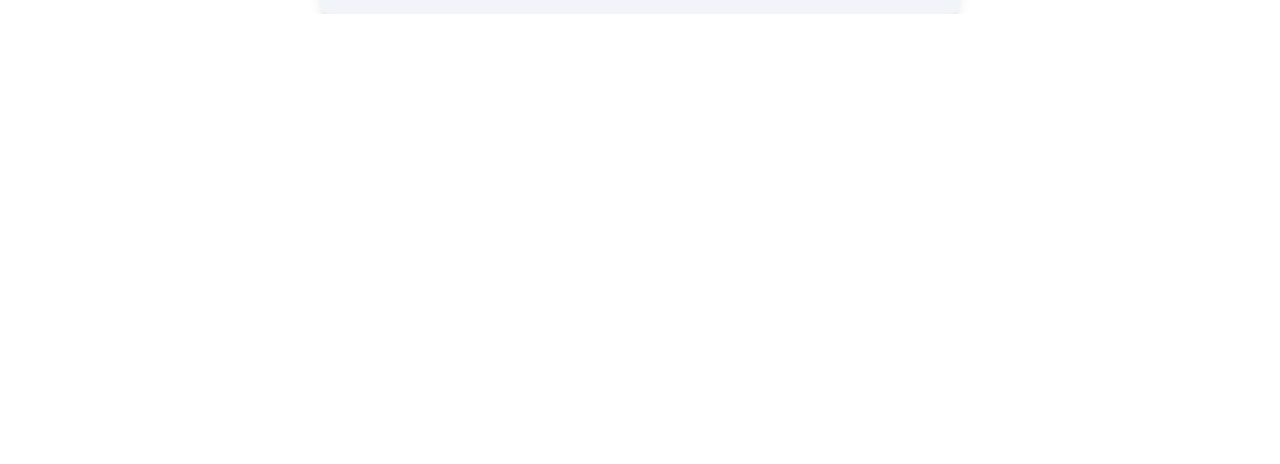
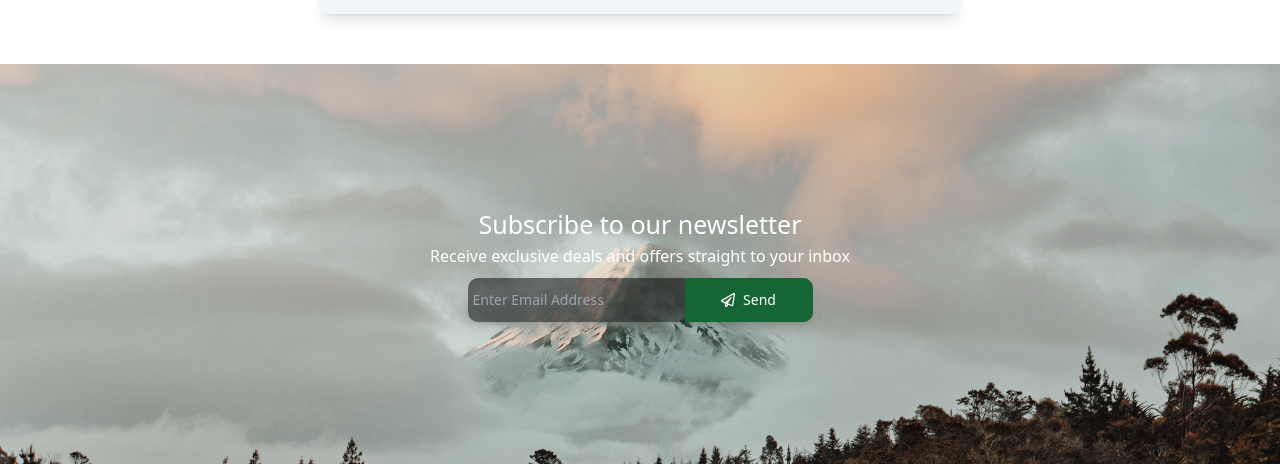
Before and after one commit to Havrushchenko/react-dream-trip, a React (Create React App) app in the folder client/: page /home in a window 1280 px wide. Shown: the part 910-1374 px from the top of the page. Before the commit the page ends 924 px from the top, so only its background shows below. Built offline with nearby package versions, Linux system fonts and the light colour scheme.

Commit message:
added Subscription component

```diff
--- a/client/src/App.js
+++ b/client/src/App.js
@@ -2,7 +2,8 @@ import React from 'react';
 import { Route, Routes } from "react-router-dom";
 import { Nav } from './components/Nav';
 import { Search } from './components/Search';
-import { Card } from './components/Card'
+import { Card } from './components/Card';
+import { Subscribtion } from './components/Subscribtion';
 
 function App() {
   return (
@@ -10,6 +11,7 @@ function App() {
     <Nav></Nav>
     <Search></Search>
     <Card></Card>
+    <Subscribtion></Subscribtion>
     </>
   );
 }
--- a/client/src/components/Card/index.js
+++ b/client/src/components/Card/index.js
@@ -5,7 +5,7 @@ import { MdAirplaneTicket } from 'react-icons/md'
 export function Card() {
     return (
         <div class="flex justify-center">
-        <div class="result-card-wrapper w-2/4 bg-white flex flex-col rounded-[10px] overflow-hidden shadow-lg">
+        <div class="result-card-wrapper w-2/4 bg-white flex flex-col rounded-[10px] overflow-hidden shadow-lg mb-[50px]">
             <div class="flex flex-row items-baseline flex-nowrap bg-grey p-2">
                 <IoIosAirplane className="icon"/>
                 <h1 class="ml-2 uppercase font-bold text-slate-600">departure</h1>
--- a/client/src/components/Search/index.js
+++ b/client/src/components/Search/index.js
@@ -19,11 +19,11 @@ export function Search() {
     return (
         <div className="flex flex-col items-center justify-center shadow-lg mx-[50px] my-[50px] mt-[150px]">
             <video className="video rounded-[10px] h-[500px] w-[100%] object-cover" src={backgroundVideo} muted autoPlay loop />
-            <div className="absolute mt-[-210px]">
+            <div className="absolute mt-[-200px]">
                 <h2 className="text-[25px] text-green-800 text-center">Book cheep flights<span className="text-white"> other sites simply can't find</span></h2>
             </div>
-            <div className="grid absolute gp-10 bg-grey rounded-[10px] p-[3rem] mx-[2rem] shadow-lg">
-                <form action>
+            <div className="grid absolute gp-10 bg-grey rounded-[10px] shadow-lg">
+                <form action className=" flex m-[50px] items-center justify-center">
                     <div className="flex justify-between items-center rounded-[10px]
 gap-[10px] bg-white shadow-lg shadow-greyIsh-700">
                         {inputs.map((input) =>
@@ -43,7 +43,7 @@ w-[100%] text-sm' placeholderText="Select a weekday" onChange={(date) => setStar
                         <button
                             class="flex w-32 h-11 rounded-r-[10px] gap-2 text-white bg-green-800 hover:bg-green-700 justify-center place-items-center text-sm">
                             <AiOutlineSearch className='icon text-[25px] text-sm' />
-                            <div class="">Search</div>
+                            Search
                         </button>
                     </div>
                 </form>
--- /dev/null
+++ b/client/src/components/Subscribtion/index.js
@@ -0,0 +1,23 @@
+import React from "react";
+import { FaRegPaperPlane } from 'react-icons/fa'
+
+export function Subscribtion() {
+    return (
+        <div className="flex discount-wrapper text-white">
+            <h2 className="text-[25px]">Subscribe to our newsletter</h2>
+            <p className="mb-[10px] ">Receive exclusive deals and offers straight to your inbox</p>
+                    <div className="search-form flex justify-between items-center rounded-[10px]
+        gap-[10px] bg-blured shadow-lg shadow-greyIsh-700">
+                        <div className='flex gap-2 items-center'>
+                            <input type='text' className='flex justify-center bg-transparent focus:outline-none
+    w-[100%] text-white text-sm ml-[5px]' placeholder='Enter Email Address' />
+                        </div>
+                        <button
+                        class="w-32 h-11 rounded-r-[10px] gap-2 flex text-white bg-green-800 hover:bg-green-700 justify-center place-items-center text-sm">
+                            <FaRegPaperPlane className='icon' />
+                        <div class="">Send</div>
+                    </button>
+                    </div>
+        </div>
+    );
+}
--- a/client/src/index.css
+++ b/client/src/index.css
@@ -4,8 +4,14 @@
 
 html, body { margin: 0; padding: 0; }
 
-.wrapper {
-    margin-left: 50px;
-    margin-right: 50px;
-    border-radius: 10px;
-  }
+.discount-wrapper {
+  display: flex;
+  flex-direction: column;
+  align-items: center;
+  justify-content: center;
+  background-image: url('./assets/img/subscription-background.jpg');
+  background-size: cover;
+  height: 400px;
+  width: 100%;
+  object-fit: contain;
+}
--- a/client/tailwind.config.js
+++ b/client/tailwind.config.js
@@ -7,6 +7,7 @@ module.exports = {
     extend: {
       colors: {
         'grey': '#f1f4f8',
+        'blured': 'rgba(0, 0, 0, 0.5)'
       }
     },
   },
```
Also changed, not shown: client/src/assets/img/subscription-background.jpg (added).
